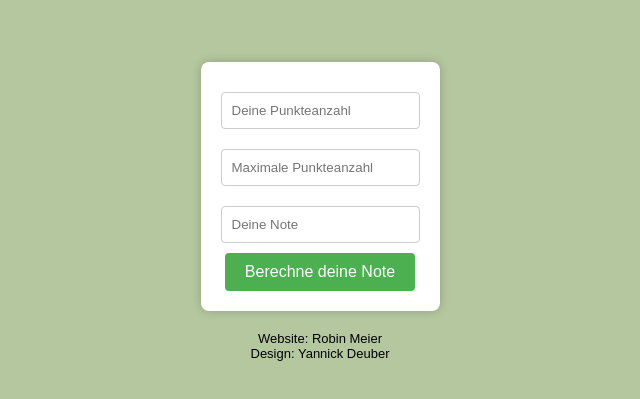
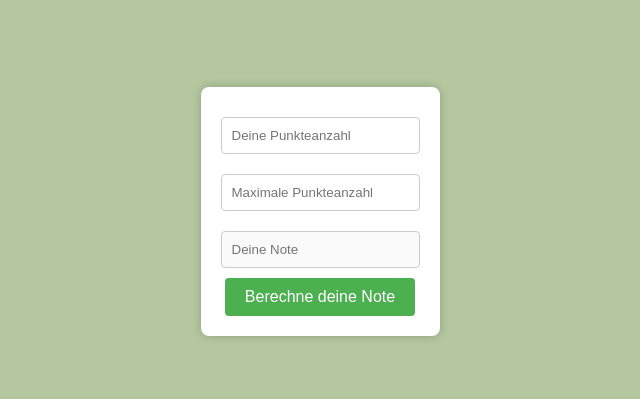
Before and after one commit to notenrechner/notenrechner.github.io, a plain HTML site: page notenrechner.html in a window 1280 px wide. Shown: the part 189-588 px from the top of the page, without its empty margins (320-960 px from the left). Drawn offline with Linux system fonts and the light colour scheme.

Commit message:
Update notenrechner.html

```diff
--- a/notenrechner.html
+++ b/notenrechner.html
@@ -49,24 +49,15 @@
             background-color: #45a049;
             box-shadow: 0 0 5px rgba(69, 160, 73, 0.5);
         }
-        .credits {
-            margin-top: 20px;
-            text-align: center;
-            font-size: 13px;
-            color: #000000;
-        }
+
     </style>
 </head>
 <body>
     <div class="container">
         <input type="number" name="erhaltene_punkte" id="received_points" placeholder="Deine Punkteanzahl"> <br>
         <input type="number" name="maximale_punkte" id="max_points" placeholder="Maximale Punkteanzahl"> <br>
-        <input type="text" id="grade" placeholder="Deine Note"> <br>
+        <input type="text" disabled="true" id="grade" placeholder="Deine Note"> <br>
         <button type="submit" onclick="show_grade()">Berechne deine Note</button>
-    </div>
-    <div class="credits">
-        Website: Robin Meier <br>
-        Design: Yannick Deuber
     </div>
     <script>
         function show_grade() {
```
